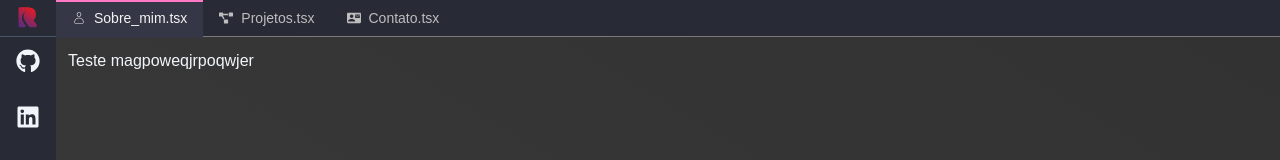
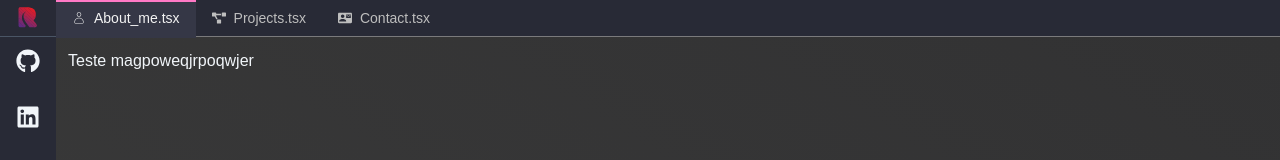
Before and after one commit to raik-casimiro/portfolio, a Next.js app: page / in a window 1280 px wide. Shown: the top 160 px of the page. Built offline with nearby package versions, Linux system fonts and the light colour scheme.

Commit message:
feat: update navigation labels for consistency and clarity

```diff
--- a/src/data/me.ts
+++ b/src/data/me.ts
@@ -21,17 +21,17 @@ export const data = {
     header: {
         pages: [
             {
-                label: "Sobre_mim.tsx",
+                label: "About_me.tsx",
                 hash: "#about",
                 icon: CiUser
             },
             {
-                label: "Projetos.tsx",
+                label: "Projects.tsx",
                 hash: "#projects",
                 icon: FaProjectDiagram
             },
             {
-                label: "Contato.tsx",
+                label: "Contact.tsx",
                 hash: "#contact",
                 icon: MdContactMail
             },
```
